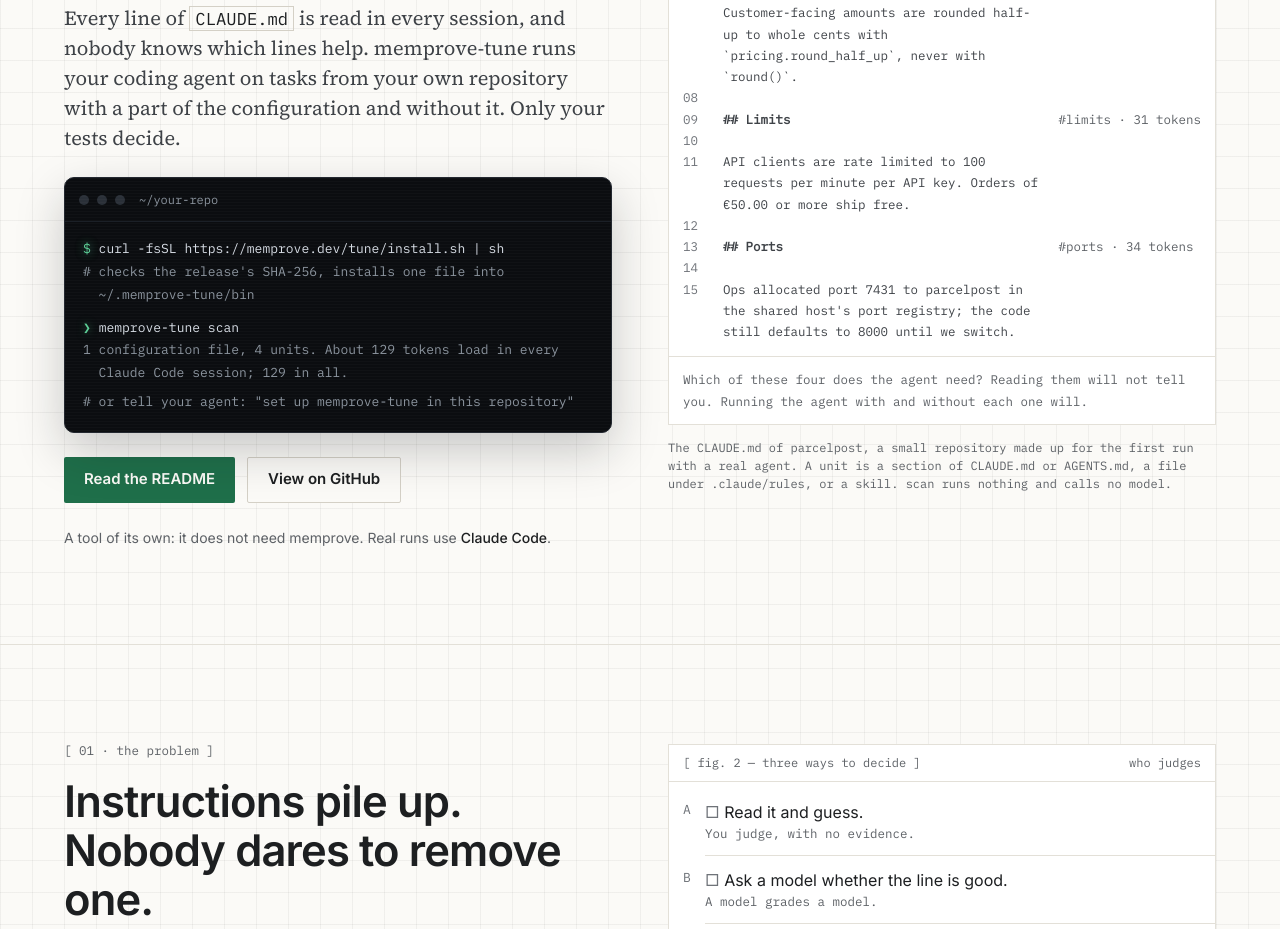
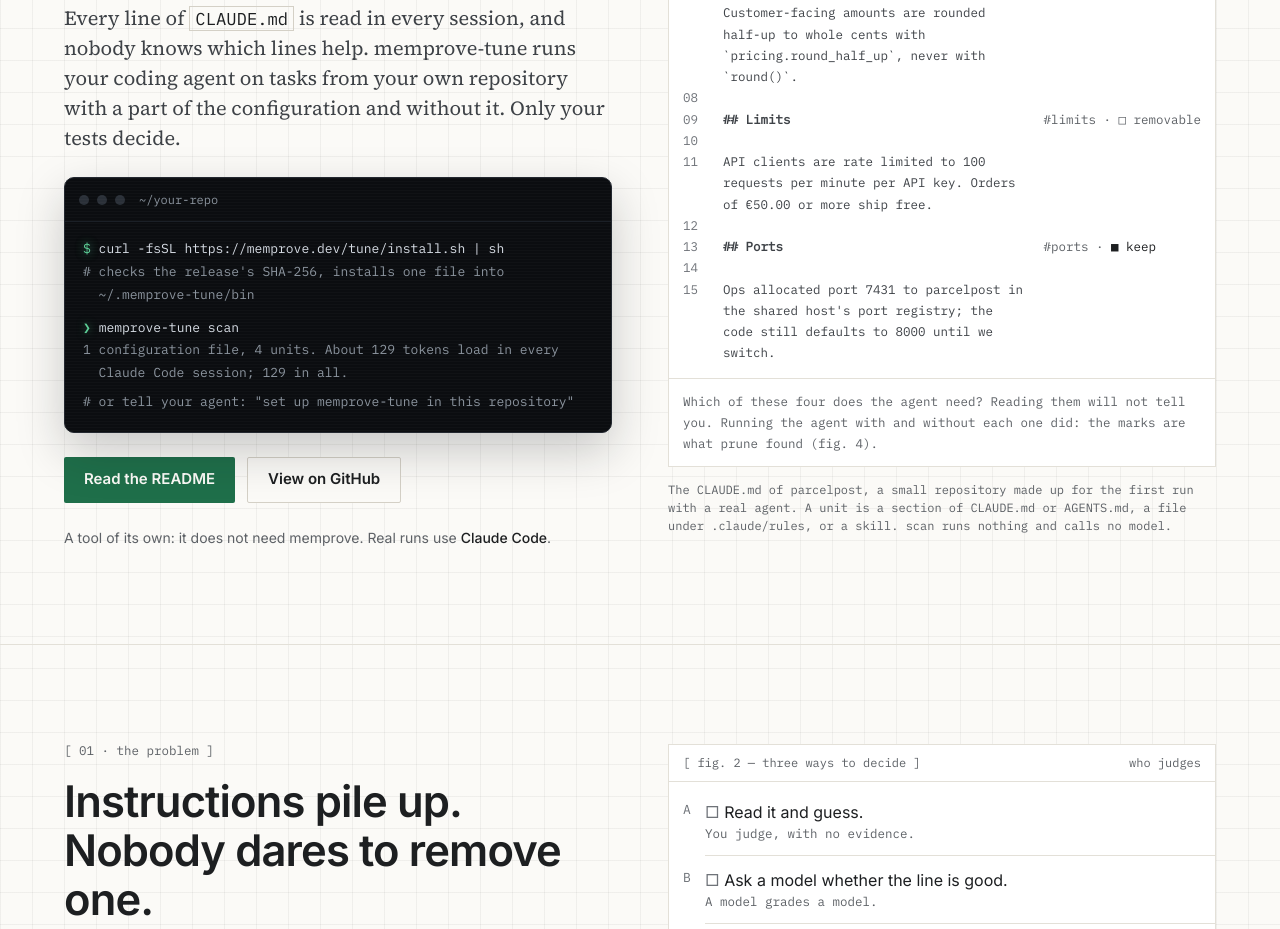
Before and after one commit to memprove/memprove.github.io, an Astro site: page /tune in a window 1280 px wide. Shown: the part 420-1349 px from the top of the page. Built offline with nearby package versions, Linux system fonts and the light colour scheme; Astro itself is replaced by a stand-in of ours.

Commit message:
tune: show the verdicts of the first real prune run
Fig. 1 marks each section of the parcelpost CLAUDE.md with the verdict
prune recorded for it (Ports keep, the other three removable); the build
stops if a section's text is not the one the verdict was measured on.
Section 03 shows the prune report of 2026-11-24 in place of the ab
report of run 1, which keeps one sentence.

Co-Authored-By: Claude Opus 5.5 <noreply@anthropic.com>
Claude-Session: https://claude.ai/code/session_01CAZbvNPEUBoDfaTC7xmQ7p

```diff
--- /dev/null
+++ b/src/data/tune/prune.txt
@@ -0,0 +1,32 @@
+Experiment 17769feefe9e: 6 arms x 3 tasks x 10 rounds = 180 trials (180 done)
+Agent: claude-code, model claude-opus-5-5 (2.1.310 (Claude Code))
+
+  ARM                          PASSED    RATE  COST/TRIAL  TOKENS/TRIAL  CONFIG TOKENS
+  baseline                      30/30  100.0%       $0.11         1,157            129
+  control                       30/30  100.0%       $0.11         1,165            129
+  without CLAUDE.md#money       30/30  100.0%       $0.11         1,165             89
+  without CLAUDE.md#ports       20/30   66.7%       $0.11         1,168             95
+  without CLAUDE.md#limits      30/30  100.0%       $0.11         1,098             98
+  without CLAUDE.md#tests       30/30  100.0%       $0.12         1,314            105
+
+without CLAUDE.md#money vs baseline: 30 pairs (both passed 30, neither 0, only the baseline 0, only this arm 0)
+  REMOVABLE: the agent passes as often without it (at most 9.5 points lower, 95% bound); each session carries about 40 fewer configuration tokens.
+  cost per trial: +1.1%
+without CLAUDE.md#ports vs baseline: 30 pairs (both passed 20, neither 0, only the baseline 10, only this arm 0)
+  KEEP: the agent passes less often without it (p < 0.001).
+  cost per trial: +2.3%
+without CLAUDE.md#limits vs baseline: 30 pairs (both passed 30, neither 0, only the baseline 0, only this arm 0)
+  REMOVABLE: the agent passes as often without it (at most 9.5 points lower, 95% bound); each session carries about 31 fewer configuration tokens.
+  cost per trial: -2.5%
+without CLAUDE.md#tests vs baseline: 30 pairs (both passed 30, neither 0, only the baseline 0, only this arm 0)
+  REMOVABLE: the agent passes as often without it (at most 9.5 points lower, 95% bound); each session carries about 24 fewer configuration tokens.
+  cost per trial: +7.4%
+control vs baseline (the same configuration twice): 30 pairs, 0 differ. A difference has to be larger than that to count.
+
+Spent $19.84 of the $30.00 cap. Runs, logs and report.json: /private/tmp/mt-prune1/parcelpost/.git/tune/experiments/17769feefe9e
+
+Pruned configuration: without CLAUDE.md#limits, CLAUDE.md#money and CLAUDE.md#tests (3 of 4 units; about 95 fewer tokens in every session).
+Checked on 1 held-out task x 10 rounds: the pruned configuration passed 10 of 10, the baseline 10 of 10 (experiment 9e12cfd88bbc).
+Patch: .tune/prune.patch (apply it with `git apply .tune/prune.patch`)
+Verdicts: .tune/verdicts.json (4 units)
+Spent $21.99 of the $30.00 cap in all.
--- /dev/null
+++ b/src/data/tune/verdicts.json
@@ -0,0 +1,81 @@
+{
+  "schema": "tune.verdicts.v1",
+  "verdicts": [
+    {
+      "unit": "CLAUDE.md#limits",
+      "sha256": "355c6a9d0139d3eb852b4135bbe66326a2edaa87179ccecc1179e249c9bad19d",
+      "advice": "removable",
+      "pairs": 30,
+      "both_pass": 30,
+      "both_fail": 0,
+      "only_baseline": 0,
+      "only_variant": 0,
+      "margin": 0.1000,
+      "config": "f940b60ff0585a97f7bd6841a56874586c24328e6a93d1e501056864e1e4bdf0",
+      "tasks": "894457cf6514cda9e0a61e3be73b3c0c80781c9e65c2926b75b20d3a8427fd74",
+      "task_paths": [
+        "evals/claude-md"
+      ],
+      "agent": "claude-code, model claude-opus-5-5",
+      "agent_version": "2.1.310 (Claude Code)",
+      "experiment": "17769feefe9e"
+    },
+    {
+      "unit": "CLAUDE.md#money",
+      "sha256": "812932fad2c4d4cf44b5e9459a8996252c2d62321345e22e74c8f3b27a08bfab",
+      "advice": "removable",
+      "pairs": 30,
+      "both_pass": 30,
+      "both_fail": 0,
+      "only_baseline": 0,
+      "only_variant": 0,
+      "margin": 0.1000,
+      "config": "f940b60ff0585a97f7bd6841a56874586c24328e6a93d1e501056864e1e4bdf0",
+      "tasks": "894457cf6514cda9e0a61e3be73b3c0c80781c9e65c2926b75b20d3a8427fd74",
+      "task_paths": [
+        "evals/claude-md"
+      ],
+      "agent": "claude-code, model claude-opus-5-5",
+      "agent_version": "2.1.310 (Claude Code)",
+      "experiment": "17769feefe9e"
+    },
+    {
+      "unit": "CLAUDE.md#ports",
+      "sha256": "e353636e4adee489257f9479bb7ecbb15d7333b6f10791af2f1bb222ec593a18",
+      "advice": "keep",
+      "pairs": 30,
+      "both_pass": 20,
+      "both_fail": 0,
+      "only_baseline": 10,
+      "only_variant": 0,
+      "margin": 0.1000,
+      "config": "f940b60ff0585a97f7bd6841a56874586c24328e6a93d1e501056864e1e4bdf0",
+      "tasks": "894457cf6514cda9e0a61e3be73b3c0c80781c9e65c2926b75b20d3a8427fd74",
+      "task_paths": [
+        "evals/claude-md"
+      ],
+      "agent": "claude-code, model claude-opus-5-5",
+      "agent_version": "2.1.310 (Claude Code)",
+      "experiment": "17769feefe9e"
+    },
+    {
+      "unit": "CLAUDE.md#tests",
+      "sha256": "8c548af81a218c6583a6e7c59379470bcb92e3a8cf62255e0cc7e343eb6ce932",
+      "advice": "removable",
+      "pairs": 30,
+      "both_pass": 30,
+      "both_fail": 0,
+      "only_baseline": 0,
+      "only_variant": 0,
+      "margin": 0.1000,
+      "config": "f940b60ff0585a97f7bd6841a56874586c24328e6a93d1e501056864e1e4bdf0",
+      "tasks": "894457cf6514cda9e0a61e3be73b3c0c80781c9e65c2926b75b20d3a8427fd74",
+      "task_paths": [
+        "evals/claude-md"
+      ],
+      "agent": "claude-code, model claude-opus-5-5",
+      "agent_version": "2.1.310 (Claude Code)",
+      "experiment": "17769feefe9e"
+    }
+  ]
+}
--- a/src/lib/tune.ts
+++ b/src/lib/tune.ts
@@ -3,6 +3,7 @@
 // show in a terminal block or a figure is read from those files at build time.
 import tuneJson from '../data/tune.json';
 import scanJson from '../data/tune/scan.json';
+import verdictsJson from '../data/tune/verdicts.json';
 
 export const tune = tuneJson;
 
@@ -27,15 +28,25 @@ export function tuneLine(name: string, test: RegExp): string {
   return found;
 }
 
-export type Unit = { id: string; title: string; first: number; last: number; tokens: number };
+export type Advice = 'keep' | 'removable' | 'inconclusive';
+export type Unit = { id: string; title: string; first: number; last: number; tokens: number; advice: Advice };
 
-/** The units of `memprove-tune scan --json`, in file order. */
+/** The verdict `prune` recorded for a unit; the unit's text must be the one that was tested. */
+function adviceFor(id: string, sha256: string): Advice {
+  const v = verdictsJson.verdicts.find((x) => x.unit === id);
+  if (!v) throw new Error(`src/data/tune/verdicts.json has no verdict for ${id}`);
+  if (v.sha256 !== sha256) throw new Error(`the verdict for ${id} was measured on another text of the unit`);
+  return v.advice as Advice;
+}
+
+/** The units of `memprove-tune scan --json`, in file order, with the verdict of the real prune run. */
 export const units: Unit[] = scanJson.units.map((u) => ({
   id: u.id,
   title: u.title,
   first: u.first_line,
   last: u.last_line,
   tokens: u.tokens,
+  advice: adviceFor(u.id, u.sha256),
 }));
 export const unitTokens = units.reduce((sum, u) => sum + u.tokens, 0);
 
--- a/src/pages/tune/index.astro
+++ b/src/pages/tune/index.astro
@@ -31,12 +31,17 @@ const fig1 = file.map((text, i) => {
   return { n: String(n).padStart(2, '0'), text, unit };
 });
 
-// ---- fig. 3: the recorded report of run 1
-const ab = tuneTranscript('ab');
-const [baseline, control, without] = arms();
-const trials = baseline.of + control.of + without.of;
-const spent = tuneLine('ab', /^Spent /).match(/^Spent (\$[\d.]+)/)?.[1] ?? '';
-const abCommand = 'memprove-tune ab --drop CLAUDE.md --rounds 5 --max-cost 7.50';
+// ---- fig. 4: the recorded report of the real prune run; run 1 in one sentence
+const pruneReport = tuneTranscript('prune');
+const pruneCommand = 'memprove-tune prune --agent claude-code --max-cost 30';
+const pruneSpent = tuneLine('prune', /^Spent .* in all\.$/).match(/^Spent (\$[\d.]+)/)?.[1] ?? '';
+const searchDone = Number(tuneLine('prune', /^Experiment /).match(/\((\d+) done\)/)?.[1]);
+const checked = tuneLine('prune', /^Checked on /).match(/passed \d+ of (\d+), the baseline \d+ of (\d+)/);
+const pruneTrials = searchDone + Number(checked?.[1]) + Number(checked?.[2]);
+if (!Number.isFinite(pruneTrials)) throw new Error('src/data/tune/prune.txt: cannot read the number of trials');
+const mark = { keep: '■', removable: '□', inconclusive: '▨' } as const;
+const markClass = { keep: 'v-keep', removable: 'v-rem', inconclusive: 'v-nee' } as const;
+const [baseline, , without] = arms();
 
 // ---- the plan
 const plan = tuneTranscript('plan');
@@ -117,12 +122,19 @@ const ld = {
                 <>
                   <span class="num">{r.n}</span>
                   <span class={`l ${r.unit ? 'uhead' : ''}`}>{r.text || ' '}</span>
-                  <span class="note">{r.unit ? `${r.unit.id.replace('CLAUDE.md', '')} · ${r.unit.tokens} tokens` : ''}</span>
+                  <span class="note">
+                    {r.unit && (
+                      <>
+                        <span title={`${r.unit.tokens} tokens`}>{`${r.unit.id.replace('CLAUDE.md', '')} · `}</span>
+                        <span class={markClass[r.unit.advice]}>{mark[r.unit.advice]} {r.unit.advice}</span>
+                      </>
+                    )}
+                  </span>
                 </>
               ))
             }
           </div>
-          <div class="pfoot">Which of these four does the agent need? Reading them will not tell you. Running the agent with and without each one will.</div>
+          <div class="pfoot">Which of these four does the agent need? Reading them will not tell you. Running the agent with and without each one did: the marks are what <span class="mono">prune</span> found (fig. 4).</div>
         </figure>
         <p class="cap" style="font-size: 12px">
           The <span class="mono">CLAUDE.md</span> of parcelpost, a small repository made up for the first run with a real agent.
@@ -235,23 +247,24 @@ const ld = {
         </div>
         <div class="stack">
           <p class="txt">
-            The notes of fig. 1 hold one thing a task needs and the code does not say: the port number in line 15. In the
-            first run with a real agent they were still one list, and the whole file was dropped. With Claude Code,
-            {trials} trials and {spent}: the baseline passed {baseline.passed} of {baseline.of}, the control {control.passed} of
-            {control.of}, and the arm without the file {without.passed} of {without.of}. The control differed from the baseline
-            in no pair.
+            The notes of fig. 1 hold one thing a task needs and the code does not say: the port number in line 15.
+            <span class="code">prune</span> dropped each section alone, ten rounds on three tasks. Without Ports the agent failed
+            the port task every time; without each of the other three, all 30 pairs passed on both sides. It then dropped
+            those three together, checked them on a fourth task it had kept aside, and wrote a patch that leaves only Ports.
+            Claude Code, {pruneTrials} trials, {pruneSpent}. An earlier run that dropped the whole file found the same: the agent
+            passed {baseline.passed} of {baseline.of} with it and {without.passed} of {without.of} without it.
           </p>
           <ul class="list muted">
-            <li>— what it shows: when a unit holds something a task needs, the tool finds it</li>
-            <li>— what it does not: the five pairs are one task in five rounds, and the effect was put there on purpose</li>
+            <li>— what it shows: unit by unit, the tool keeps the one that matters and lets the others go</li>
+            <li>— what it does not: the repository is made up and the effect was put there on purpose</li>
           </ul>
         </div>
       </div>
       <div class="stack keep-cols" style="gap: 10px">
-        <CodeTerm title="memprove-tune ab — parcelpost" code={`${abCommand}\n${ab}`} output label="fig. 4: the report of the first run with a real agent" />
+        <CodeTerm title="memprove-tune prune — parcelpost" code={`${pruneCommand}\n${pruneReport}`} output label="fig. 4: the report of the first prune run with a real agent" />
         <p class="cap" style="font-size: 12px">
-          [ fig. 4 ] The report as the tool printed it on 2026-11-18; the command is shown without its options for the task
-          files, the model and the number of trials at a time.
+          [ fig. 4 ] The report as the tool printed it on 2026-11-24; the command is shown without its options for the task
+          files, the model, the number of trials at a time and each trial's budget.
           <a href={doc('docs/validation.md')}>Every run with a real agent, and what it does not show →</a>
         </p>
       </div>
```
Also changed, not shown: src/data/tune/README.md.
